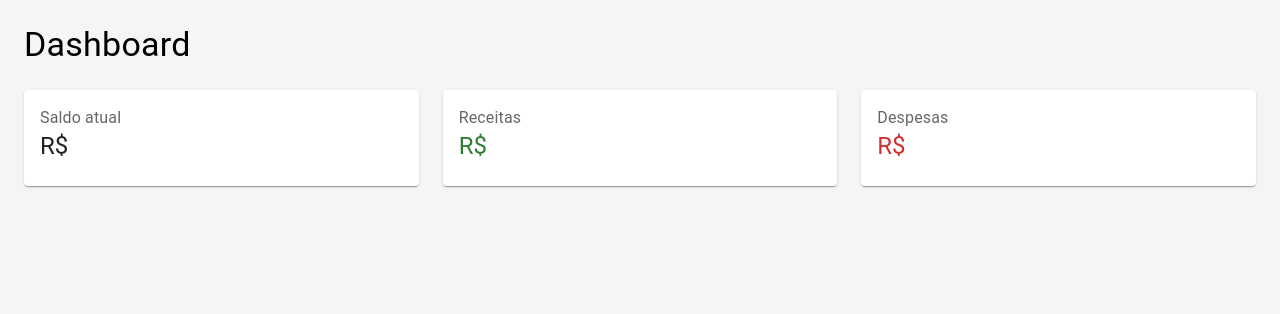
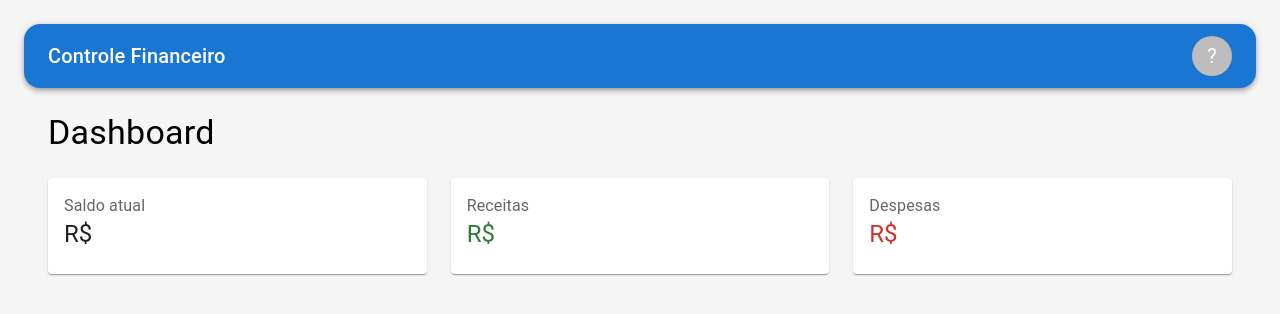
Before and after one commit to Rakharo/financial_control_front, a React (Vite) app: page /dashboard in a window 1280 px wide. Shown: the top 314 px of the page. Built offline with nearby package versions, Linux system fonts and the light colour scheme; no server answers.

Commit message:
implementação de um top bar

```diff
--- a/package.json
+++ b/package.json
@@ -13,6 +13,7 @@
     "@emotion/react": "^11.14.0",
     "@emotion/styled": "^11.14.1",
     "@hookform/resolvers": "^5.2.2",
+    "@mui/icons-material": "^7.3.9",
     "@mui/material": "^7.3.9",
     "@tanstack/react-query": "^5.90.21",
     "axios": "^1.13.6",
--- a/src/contexts/UserContext.tsx
+++ b/src/contexts/UserContext.tsx
@@ -1,25 +1,21 @@
 /* eslint-disable react-hooks/set-state-in-effect */
 import { createContext, useContext, useEffect, useState } from "react";
-
-type User = {
-  id: number;
-  login: string;
-};
+import type { iUserResponse } from "../interfaces/UserInterface";
 
 type UserContextType = {
-  user: User | null;
+  user: iUserResponse | null;
   token: string | null;
-  setAuth: (user: User, accessToken: string, refreshToken: string) => void;
+  setAuth: (user: iUserResponse, accessToken: string, refreshToken: string) => void;
   logout: () => void;
 };
 
 const UserContext = createContext<UserContextType | null>(null);
 
 export function UserProvider({ children }: { children: React.ReactNode }) {
-  const [user, setUser] = useState<User | null>(null);
+  const [user, setUser] = useState<iUserResponse | null>(null);
   const [token, setToken] = useState<string | null>(null);
 
-  function setAuth(user: User, accessToken: string, refreshToken: string) {
+  function setAuth(user: iUserResponse, accessToken: string, refreshToken: string) {
     setUser(user);
 
     localStorage.setItem("accessToken", accessToken);
--- a/src/layouts/AppLayout.tsx
+++ b/src/layouts/AppLayout.tsx
@@ -1,5 +1,6 @@
 import { Box } from "@mui/material";
 import { Outlet } from "react-router-dom";
+import TopBar from "./TopBar";
 
 export default function AppLayout() {
   return (
@@ -8,9 +9,14 @@ export default function AppLayout() {
         minHeight: "100dvh",
         padding: 3,
         backgroundColor: "#f5f5f5",
+        flexGrow: 1,
       }}
     >
-      <Outlet />
+      <TopBar />
+
+      <Box sx={{ padding: 3 }}>
+        <Outlet />
+      </Box>
     </Box>
   );
 }
--- /dev/null
+++ b/src/layouts/TopBar.tsx
@@ -0,0 +1,143 @@
+import {
+  AppBar,
+  Box,
+  Toolbar,
+  Typography,
+  Avatar,
+  IconButton,
+  Menu,
+  MenuItem,
+  Divider,
+} from "@mui/material";
+import { AccountCircle, ExitToApp, Settings } from "@mui/icons-material";
+import { useState } from "react";
+import { useUser } from "../contexts/UserContext";
+import { useNavigate } from "react-router-dom";
+
+function stringToColor(string: string) {
+  let hash = 0;
+
+  for (let i = 0; i < string.length; i += 1) {
+    hash = string.charCodeAt(i) + ((hash << 5) - hash);
+  }
+
+  let color = "#";
+
+  for (let i = 0; i < 3; i += 1) {
+    const value = (hash >> (i * 8)) & 0xff;
+    color += `00${value.toString(16)}`.slice(-2);
+  }
+
+  return color;
+}
+
+function stringAvatar(name?: string) {
+  if (!name) {
+    return { children: "?" };
+  }
+
+  const names = name.trim().split(/\s+/);
+
+  const initials =
+    names.length === 1
+      ? names[0][0]
+      : `${names[0][0]}${names[names.length - 1][0]}`;
+
+  return {
+    sx: {
+      bgcolor: stringToColor(name),
+    },
+    children: initials.toUpperCase(),
+  };
+}
+
+export default function TopBar() {
+  const navigate = useNavigate();
+  const { user, logout } = useUser();
+
+  const [anchorEl, setAnchorEl] = useState<null | HTMLElement>(null);
+  const open = Boolean(anchorEl);
+
+  function handleOpenMenu(event: React.MouseEvent<HTMLElement>) {
+    setAnchorEl(event.currentTarget);
+  }
+
+  function handleCloseMenu() {
+    setAnchorEl(null);
+  }
+
+  function handleLogout() {
+    logout();
+    navigate("/");
+  }
+
+  return (
+    <AppBar
+      position="static"
+      sx={{
+        borderRadius: "1rem",
+      }}
+    >
+      <Toolbar sx={{ display: "flex", justifyContent: "space-between" }}>
+        <Typography variant="h6">Controle Financeiro</Typography>
+
+        <Box sx={{ display: "flex", alignItems: "center", gap: 1 }}>
+          <Typography>{user?.name}</Typography>
+
+          <IconButton onClick={handleOpenMenu} sx={{ p: 0 }}>
+            <Avatar {...stringAvatar(user?.name)} />
+          </IconButton>
+
+          <Menu
+            anchorEl={anchorEl}
+            open={open}
+            onClose={handleCloseMenu}
+            anchorOrigin={{
+              vertical: "bottom",
+              horizontal: "right",
+            }}
+            transformOrigin={{
+              vertical: "top",
+              horizontal: "right",
+            }}
+          >
+            <MenuItem
+              onClick={() => {
+                handleCloseMenu();
+                navigate("/profile");
+              }}
+              sx={{ gap: 1 }}
+            >
+              <AccountCircle fontSize="small" color="primary" />
+              Perfil
+            </MenuItem>
+
+            <MenuItem
+              onClick={() => {
+                handleCloseMenu();
+                navigate("/settings");
+              }}
+              sx={{ gap: 1 }}
+            >
+              <Settings fontSize="small" color="primary" />
+              Configurações
+            </MenuItem>
+
+            <Divider />
+
+            <MenuItem
+              onClick={() => {
+                handleCloseMenu();
+                handleLogout();
+              }}
+              sx={{ gap: 1 }}
+            >
+              <ExitToApp fontSize="small" color="primary" />
+              Sair
+            </MenuItem>
+          </Menu>
+        </Box>
+      </Toolbar>
+    </AppBar>
+  );
+}
```
Also changed, not shown: 1 other file (tests, documents, lock files or other folders).
